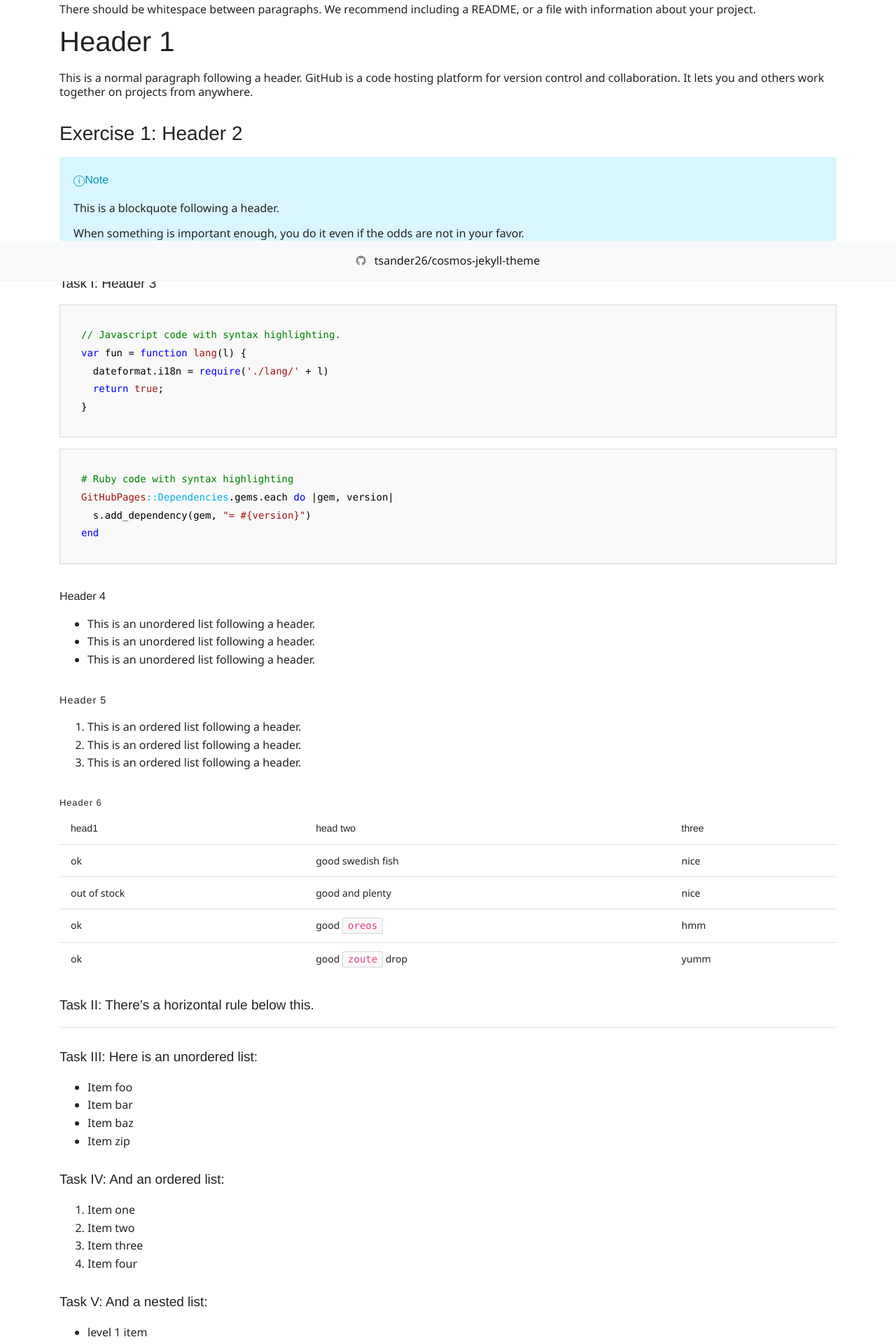
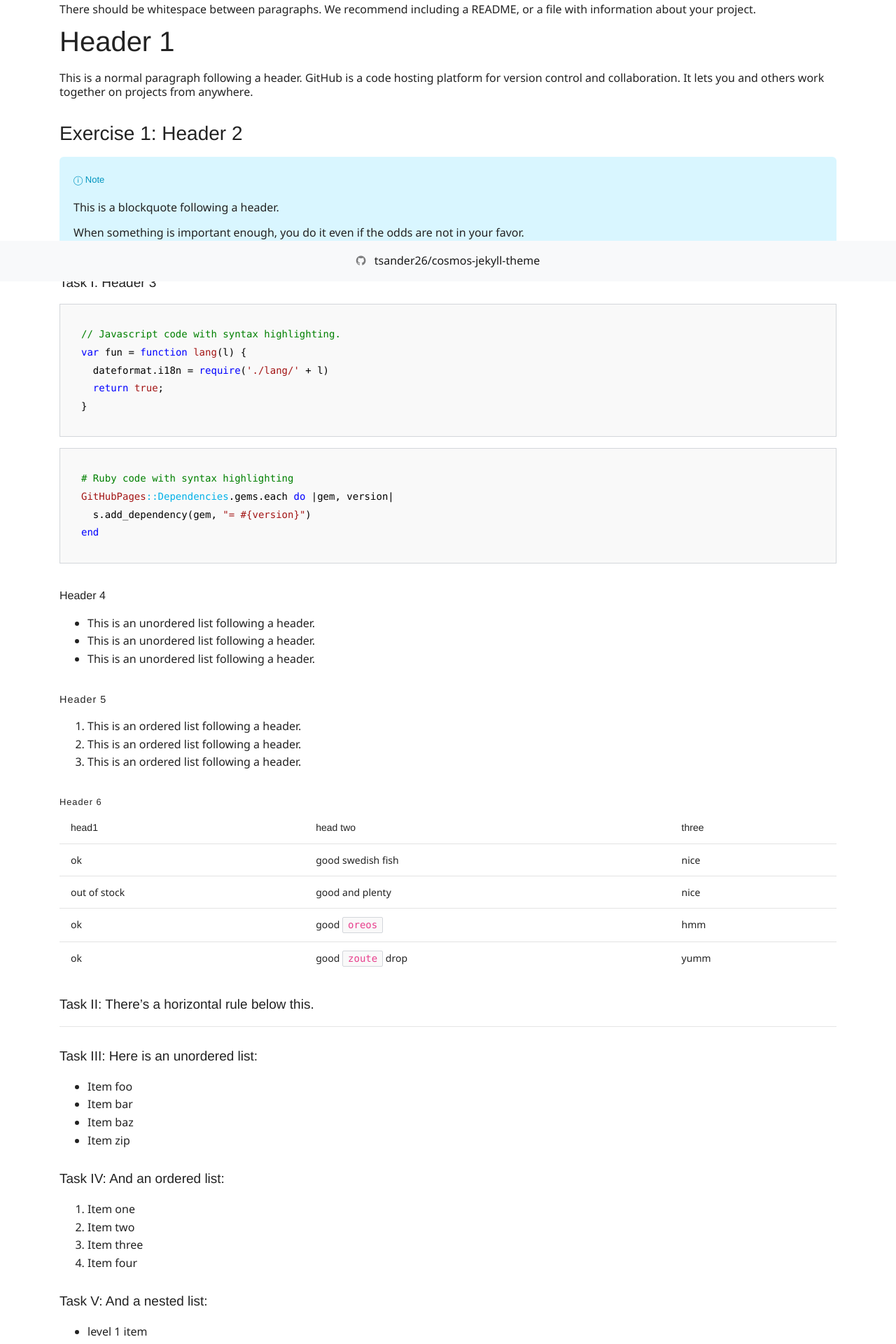
Before and after one commit to tsander26/cosmos-jekyll-theme, a Jekyll site: the page built from index.md, in a window 1280 px wide. Shown: the part 498-2418 px from the top of the page at 70% size. Built offline with Jekyll 4.4.1, drawn with Linux system fonts in a browser that asks for light colours; nearby versions of some CDN libraries.

Commit message:
Update theme.scss

```diff
--- a/_sass/theme.scss
+++ b/_sass/theme.scss
@@ -103,9 +103,9 @@ blockquote {
 }
 
 blockquote:before {
-    content: "\0024D8 Note";
+    content: "\0024D8\00a0Note";
     color: #0094bf;
-    font-size: larger;
+    font-size: small;
     font-family: segoe-ui_light, "Segoe UI Light", "Segoe WP", "Helvetica Neue", Helvetica, sans-serif;
 }
 
```
